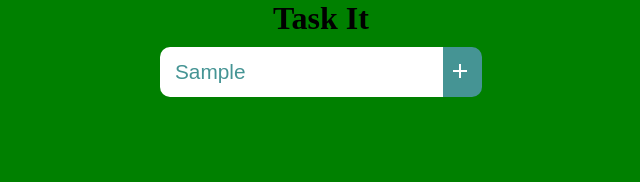
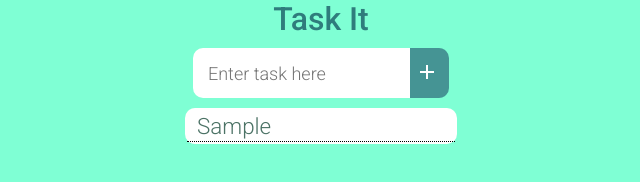
Before and after one commit to johnfrncsbnfcio/taskit, a plain HTML site: page index.html in a window 1280 px wide. Both pictures are taken after typing "Sample" into the empty fields and a click on the button "add". Shown: the whole page, without its empty margins (319-959 px from the left). Drawn offline with nearby package versions, Linux system fonts and the light colour scheme.

Commit message:
Basic function

```diff
--- a/index.html
+++ b/index.html
@@ -5,6 +5,10 @@
     <meta charset="UTF-8">
     <meta http-equiv="X-UA-Compatible" content="IE=edge">
     <meta name="viewport" content="width=device-width, initial-scale=1.0">
+    <meta name="description" content="Task It! Todo task application.
+    ">
+    <meta name="keywords" content="HTML, CSS, JavaScript">
+    <meta name="author" content="John Francis Bonifacio">
     <link rel="stylesheet" href="style.css">
     <!-- Linking google icon -->
     <link rel="stylesheet"
@@ -19,7 +23,7 @@
         </header>
         <section>
             <div class="input-area">
-                <input type="text" class="task-name" id="task-name">
+                <input type="text" class="task-name" id="task-name" placeholder="Enter task here" maxlength="17">
                 <button class="task-btn"><span class="material-symbols-outlined task-add">add</span></button>
             </div>
         </section>
--- a/index.js
+++ b/index.js
@@ -1,15 +1,58 @@
+const inputText = document.querySelector('.task-name')
+const taskArea = document.querySelector('.task-area')
+const itemEvent = document.querySelector('.task-item')
+
+// Reference starting point, max 6 task.
+var itemLimit = 1
 
 // dynamic event listener
 const addGlobalEventListener = ((type, selector, callback) => {
     document.addEventListener(type, e => {
-        if(e.target.matches(selector)) callback(e)
+        if (e.target.matches(selector)) callback(e)
     })
 })
 
 // Using this to avoid bubbling and capture event..
 // Thanks to Web Dev Simplified :)
-addGlobalEventListener('click', '.task-add', e => {
+addGlobalEventListener('click', '.task-add, .task-btn', e => {
+    if(itemLimit <= 6){
+        if (inputText.value.length == 0 || isSpace(inputText.value)) return
 
-    console.log('button clicked')
+        item()
+    }
+})
 
+// Pressing enter key
+addGlobalEventListener('keyup', '.task-name', e => {
+    if(itemLimit <= 6){
+        if (e.code == 'Enter' && !(inputText.value.length == 0 || isSpace(inputText.value))) item()
+    }
 })
+
+// Triggered when mouse clicked twice
+// Remove task
+addGlobalEventListener('dblclick', '.task-item', e => {
+    e.target.remove()
+    itemLimit -= 1 // Decrement itemLimit
+})
+
+// Put line-through on click task name to mark as complete or ignore
+addGlobalEventListener('click', '.task-item', e => {
+    e.target.style.textDecoration = 'line-through'
+    e.target.style.color = 'red'
+})
+
+// function to create element
+const item = () => {
+    let div = document.createElement('div')
+    let taskText = document.createTextNode(inputText.value)
+    div.classList.add('task-item')
+    div.append(taskText)
+    taskArea.append(div)
+    inputText.value = ''
+    itemLimit += 1
+}
+// Validate input with white-spaces
+const isSpace = (str) => {
+    return str.trim().length === 0;
+}
--- a/style.css
+++ b/style.css
@@ -7,7 +7,7 @@
 }
 
 body {
-    background-color: green;
+    background-color: aquamarine;
 }
 
 /* Main Area */
@@ -18,13 +18,18 @@ body {
     align-items: center;
 }
 
+
+
+h1 {
+    font-family: 'Roboto';
+    font-weight: 500;
+    color: rgb(47, 124, 124);
+}
+
 section {
 
 }
 
-main {
-    background-color: red;
-}
 
 .task-btn {
     padding: 0 10px 0 5px;
@@ -58,15 +63,44 @@ main {
 
 /* Inputs */
 .task-name {
+    font-family: 'Roboto';
+    font-weight: 300;
     border-radius: 10px 0 0 10px;
     border: none;
-    font-size: 1.3rem;
+    font-size: 1.125rem;
     padding-left: 15px;
-    color:  rgb(69, 148, 148);;
+    color:  rgb(69, 148, 148);
+}
+
+.task-name::selection {
+    background-color: rgb(69, 148, 148);
+    color: white;
 }
 
 .task-area {
+    padding: 2px;
+    width: 17rem;
     display: flex;
-    flex-direction: column;
-    background-color: yellow;
+    flex-direction: column-reverse;
+    justify-content: space-evenly;
+    align-items: right;
+    background-color: white;
+    border-radius: 10px;
 }
+
+.task-item {
+    font-family: 'Roboto';
+    font-weight: 300;
+    font-size: 1.4rem;
+    color: rgb(75, 114, 101);
+    padding: 2.5px 10px;
+    cursor: pointer;
+    border-bottom: 1px dotted black;
+}
+
+.task-item:hover {
+    font-size: 1.5rem;
+    padding: 1.5px 8px;
+    color: #000;
+    transition: color 400ms ease-in-out;
+}
```
